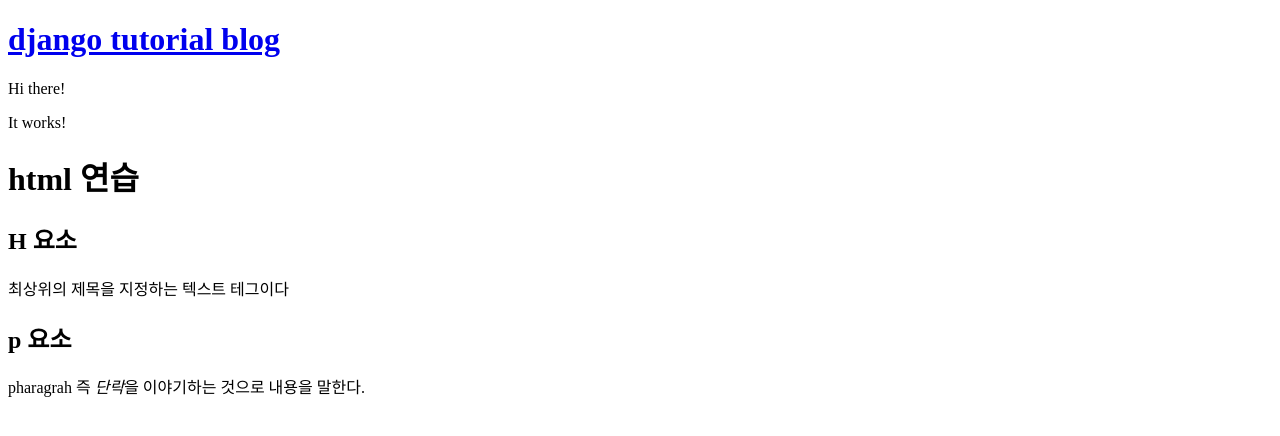
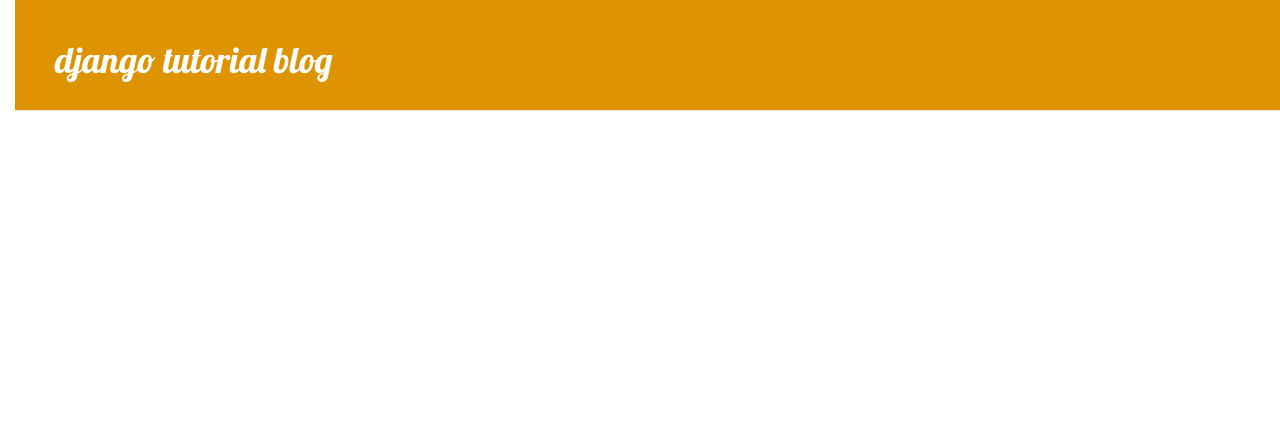
Before and after one commit to benedikt719/my-first-blog, a Django app: page / in a window 1280 px wide. Shown: the top 436 px of the page. Run offline with Django 3.2, Linux system fonts and the light colour scheme; tables that the repository leaves empty hold one stand-in row (values such as "Sample post"); some libraries are stand-ins or nearby versions.

Commit message:
css에 대해 공부해 보았다

```diff
--- /dev/null
+++ b/blog/static/css/blog.css
@@ -0,0 +1,73 @@
+h1 a {
+
+	color: #FCA205;
+	font-family : 'Lobster';
+}
+
+body{
+
+	padding-left : 15px;
+
+}
+
+.page-header{
+
+	background-color: #dd9400;
+	margin-top: 0;
+	padding: 20px 20px 20px 40px;
+
+}
+
+.page-header h1, .page-header h1 a, .page-header h1 a:visited, .page-header h1 a:active{
+
+	color: #ffffff;
+	font-size: 36pt:
+	text-decoration: none;
+
+}
+
+.content{
+
+	margin-left: 40px;
+
+}
+
+h1, h2, h3, h4 {
+
+	font-family: 'Lobster', cursive;
+
+}
+
+.date {
+	color: #828282;
+}
+
+.save {
+	float: right;
+}
+
+.post-form textarea, .post-form input{
+	width: 100%;
+}
+
+
+.top-menu, .top-menu:hover, .top-menu:visited{
+
+	color:#ffffff;
+	float:right;
+	font-size:26pt;
+	margin-right: 20px;
+
+}
+
+.post {
+
+margin-bottom: 70px;
+
+}
+
+.post h1 a, .post h1 a:visited{
+
+color:#000000;
+
+}
--- a/blog/templates/blog/post_list.html
+++ b/blog/templates/blog/post_list.html
@@ -1,39 +1,47 @@
 <!DOCTYPE html>
+{% load staticfiles %}
+
 
 <html>
     <head>
+		<title>benedikt's blog</title>
+		<link rel='stylesheet' href = '//maxcdn.bootstrapcdn.com/bootstrap/3.2.0/css/bootstrap.min.css'>
+		<link rel='stylesheet' href = '//maxcdn.bootstrapcdn.com/bootstrap/3.2.0/css/bootstrap-theme.min.css'>
+		<link rel='stylesheet' href = "{% static 'css/blog.css' %}">
+		<link href = "//fonts.googleapis.com/css?family=Lobster&subset=latin,latin-ext" rel="stylesheet" type="text/css">
+
+
 		<meta charset="utf-8">
-		<title>benedikt's blog</title>
+
 	</head>
 	<body>
 
-
-		<div>
+		<div class='page-header'>
 			<h1><a href='/'>django tutorial blog</a></h1>
 		</div>
 
 	{% for post in posts %}
-		<div>
+		<div class='post'>
 			<p>published : {{post.published_date}}</p>
 			<h1><a href=''>{{post.title}}</a></h1>
 			<p>{{post.text|linebreaksbr}}</p>
 		</div>
 	{% endfor %}
 
-
-
-
-
-
-
-		<p>Hi there!</p>
-    	<P>It works!</p>
-		<p>
-			<h1>html 연습</h1>
-			<h2>H 요소</h2>
-			<p>최상위의 제목을 지정하는 텍스트 테그이다</p>
-			<h2>p 요소</h2>
-			<p> <storng>pharagrah</strong> 즉 <em>단락</em>을 이야기하는 것으로 내용을 말한다.
-			</p>
+		<div class="content container">
+			<div class="row">
+				<div class="col-md-8">
+					{% for post in posts %}
+						<div class="post">
+							<div class="date">
+								<p>published: {{ post.published_date }}</p>
+							</div>
+							<h1><a href="">{{post.title}}</a></h1>
+							<p>{{ post.text|linebreaksbr }}</p>
+						</div>
+					{% endfor %}
+				</div>
+			</div>
+		</div>
 	</body>
 </html>
```
